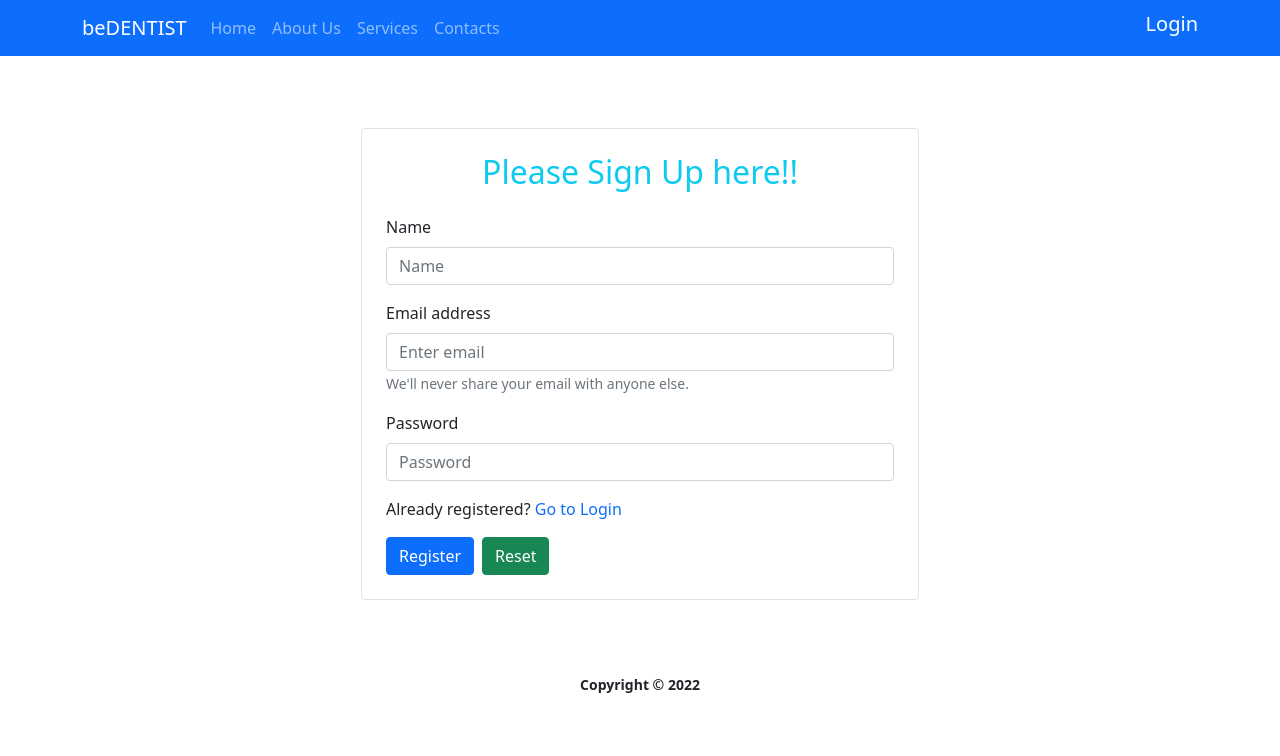
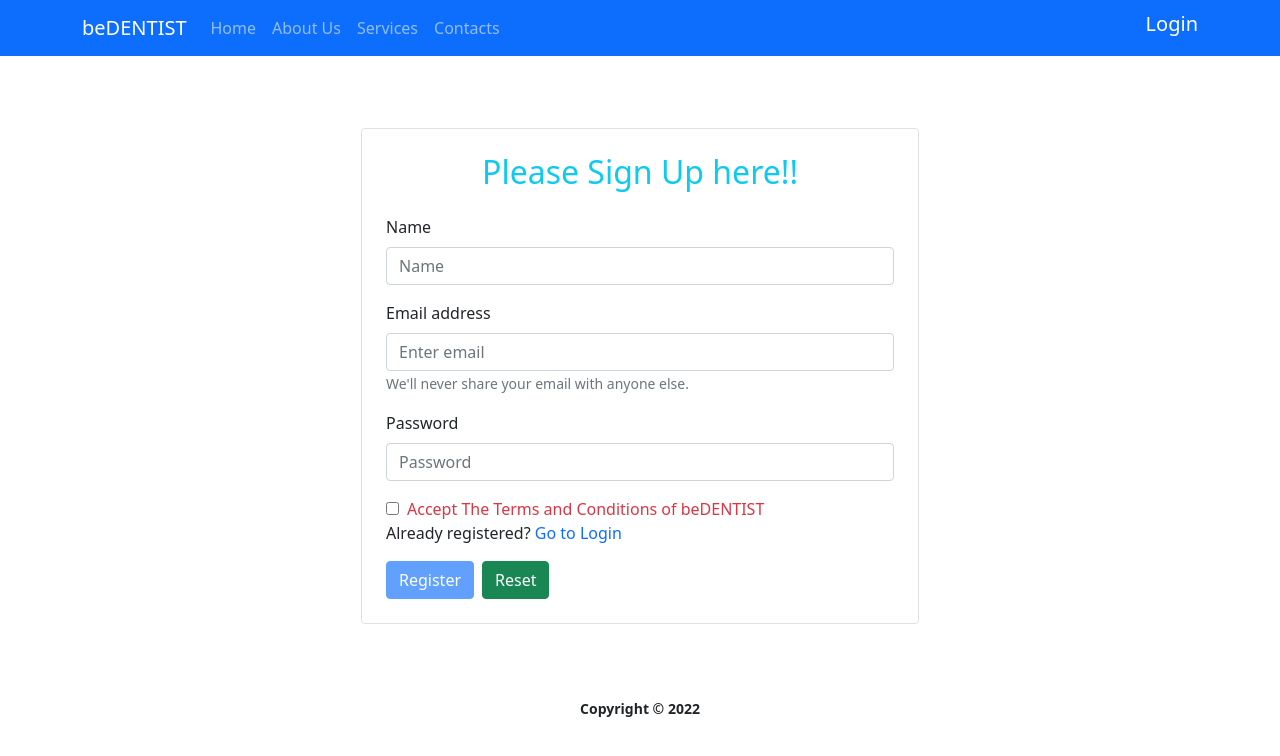
Before and after one commit to rabiulDev/independent-service-provider, a React (Create React App) app: page /signup in a window 1280 px wide. Shown: the top 756 px of the page. Built offline with nearby package versions, Linux system fonts and the light colour scheme; no server answers.

Commit message:
initialized firebase and login logout functionality implemented

```diff
--- a/src/firebase.init.js
+++ b/src/firebase.init.js
@@ -0,0 +1,21 @@
+// Import the functions you need from the SDKs you need
+import { initializeApp } from "firebase/app";
+import { getAuth } from "firebase/auth";
+// TODO: Add SDKs for Firebase products that you want to use
+// https://firebase.google.com/docs/web/setup#available-libraries
+
+// Your web app's Firebase configuration
+const firebaseConfig = {
+    apiKey: "AIzaSyDKP_tmiQ-8DewL9S7y34eHnudTDJPuBT0",
+    authDomain: "bedentis-2e27f.firebaseapp.com",
+    projectId: "bedentis-2e27f",
+    storageBucket: "bedentis-2e27f.appspot.com",
+    messagingSenderId: "1078398783591",
+    appId: "1:1078398783591:web:dc7ada7038439a5feac4c2"
+};
+
+// Initialize Firebase
+const app = initializeApp(firebaseConfig);
+const auth = getAuth(app)
+
+export default auth;
--- a/src/pages/Login/Login.js
+++ b/src/pages/Login/Login.js
@@ -1,8 +1,17 @@
 import React, { useState } from 'react'
 import { Button, Col, Container, Form, Row } from 'react-bootstrap';
+import { useSignInWithEmailAndPassword } from 'react-firebase-hooks/auth';
 import { Link } from 'react-router-dom';
+import auth from '../../firebase.init';
 
 const Login = () => {
+    const [
+        signInWithEmailAndPassword,
+        user,
+        loading,
+        error,
+    ] = useSignInWithEmailAndPassword(auth);
+
     const [email, setEmail] = useState("");
     const [password, setPassword] = useState("");
 
@@ -14,8 +23,9 @@ const Login = () => {
         setPassword(e.target.value)
     }
 
-    const handleSubmit = (e) => {
+    const handleSubmit = async (e) => {
         e.preventDefault()
+        await signInWithEmailAndPassword(email, password);
         setEmail("")
         setPassword("")
     }
--- a/src/pages/Shared/Header.js
+++ b/src/pages/Shared/Header.js
@@ -1,8 +1,12 @@
 import React from 'react'
 import { Container, Nav, Navbar } from 'react-bootstrap'
+import { signOut } from 'firebase/auth';
+import { useAuthState } from 'react-firebase-hooks/auth';
 import { Link } from 'react-router-dom'
+import auth from '../../firebase.init';
 
 const Header = () => {
+    const [user] = useAuthState(auth);
     return (
         <Navbar collapseOnSelect expand="lg" sticky='top' bg="primary" variant="dark">
             <Container>
@@ -15,7 +19,13 @@ const Header = () => {
                         <Nav.Link as={Link} to='/services'>Services</Nav.Link>
                         <Nav.Link as={Link} to='/contacts'>Contacts</Nav.Link>
                     </Nav>
-                    <Link to='/login' className='text-white text-decoration-none h5 '>Login</Link>
+                    {
+                        user ?
+                            <Link to='/login' onClick={() => signOut(auth)} className='text-white text-decoration-none h5 '>Log Out</Link>
+                            :
+                            <Link to='/login' className='text-white text-decoration-none h5 '>Login</Link>
+                    }
+
                 </Navbar.Collapse>
             </Container>
         </Navbar>
--- a/src/pages/SignUp/SignUP.js
+++ b/src/pages/SignUp/SignUP.js
@@ -1,11 +1,24 @@
 import React, { useState } from 'react'
 import { Button, Col, Container, Form, Row, } from 'react-bootstrap'
 import { Link } from 'react-router-dom';
+import { useCreateUserWithEmailAndPassword, useUpdateProfile } from 'react-firebase-hooks/auth';
+import auth from "../../firebase.init"
+import { async } from '@firebase/util';
 
 const SignUP = () => {
+    const [
+        createUserWithEmailAndPassword,
+        user,
+        loading,
+        error,
+    ] = useCreateUserWithEmailAndPassword(auth, { sendEmailVerification: true });
+    const [updateProfile, updating, updateError] = useUpdateProfile(auth);
+
     const [name, setName] = useState("");
     const [email, setEmail] = useState("");
     const [password, setPassword] = useState("");
+    const [agree, setAgree] = useState(false);
+
 
     const handleNameChange = (e) => {
         setName(e.target.value)
@@ -24,19 +37,14 @@ const SignUP = () => {
         setEmail("")
         setPassword("")
     }
-    const handleSubmit = (e) => {
+    const handleSubmit = async (e) => {
         e.preventDefault()
-        // createUserWithEmailAndPassword(auth, email, password)
-        // .then(result => {
-        //   const user = result.user;
-        //   setUser(user)
-        // })
-        // .catch(err => {
-        //   console.error(err)
-        // })
+        await createUserWithEmailAndPassword(email, password);
+        await updateProfile({ displayName: name });
         setName("")
         setEmail("")
         setPassword("")
+        setAgree(!agree)
     }
     return (
         <Container className='p-4'>
@@ -60,8 +68,10 @@ const SignUP = () => {
                             <Form.Label>Password</Form.Label>
                             <Form.Control onChange={handlePasswordChange} type="password" value={password} placeholder="Password" required />
                         </Form.Group>
+                        <input onClick={() => setAgree(!agree)} type="checkbox" name="terms" id="terms" />
+                        <label className={`ps-2 ${agree ? '' : 'text-danger'}`} htmlFor="terms">Accept The Terms and Conditions of beDENTIST</label>
                         <p>Already registered? <Link to="/login" className="text-decoration-none">Go to Login</Link></p>
-                        <Button className='me-2' variant="primary" type="submit">
+                        <Button className='me-2' variant="primary" type="submit" disabled={!agree}>
                             Register
                         </Button>
                         <Button variant="success" onClick={handleReset}>
```
